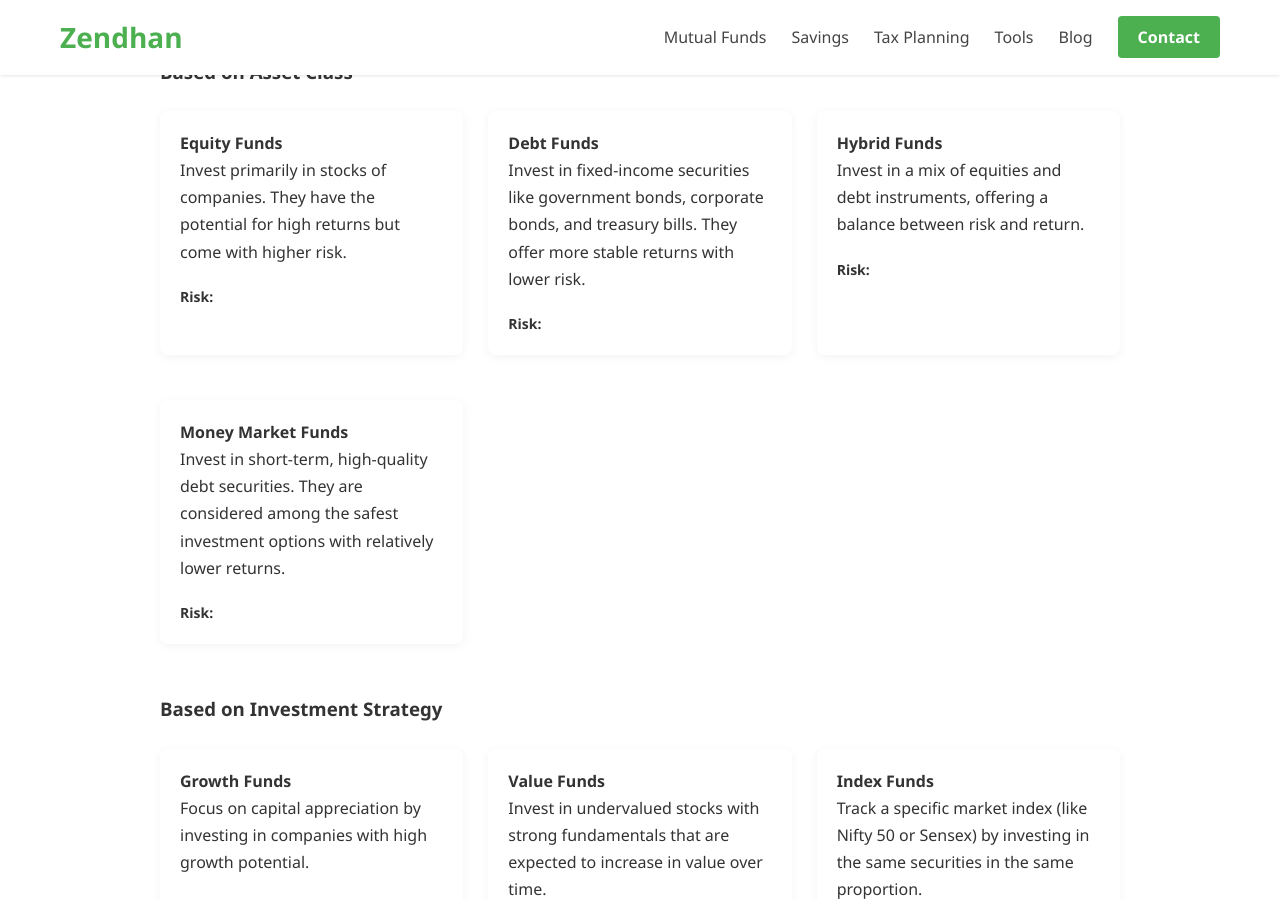
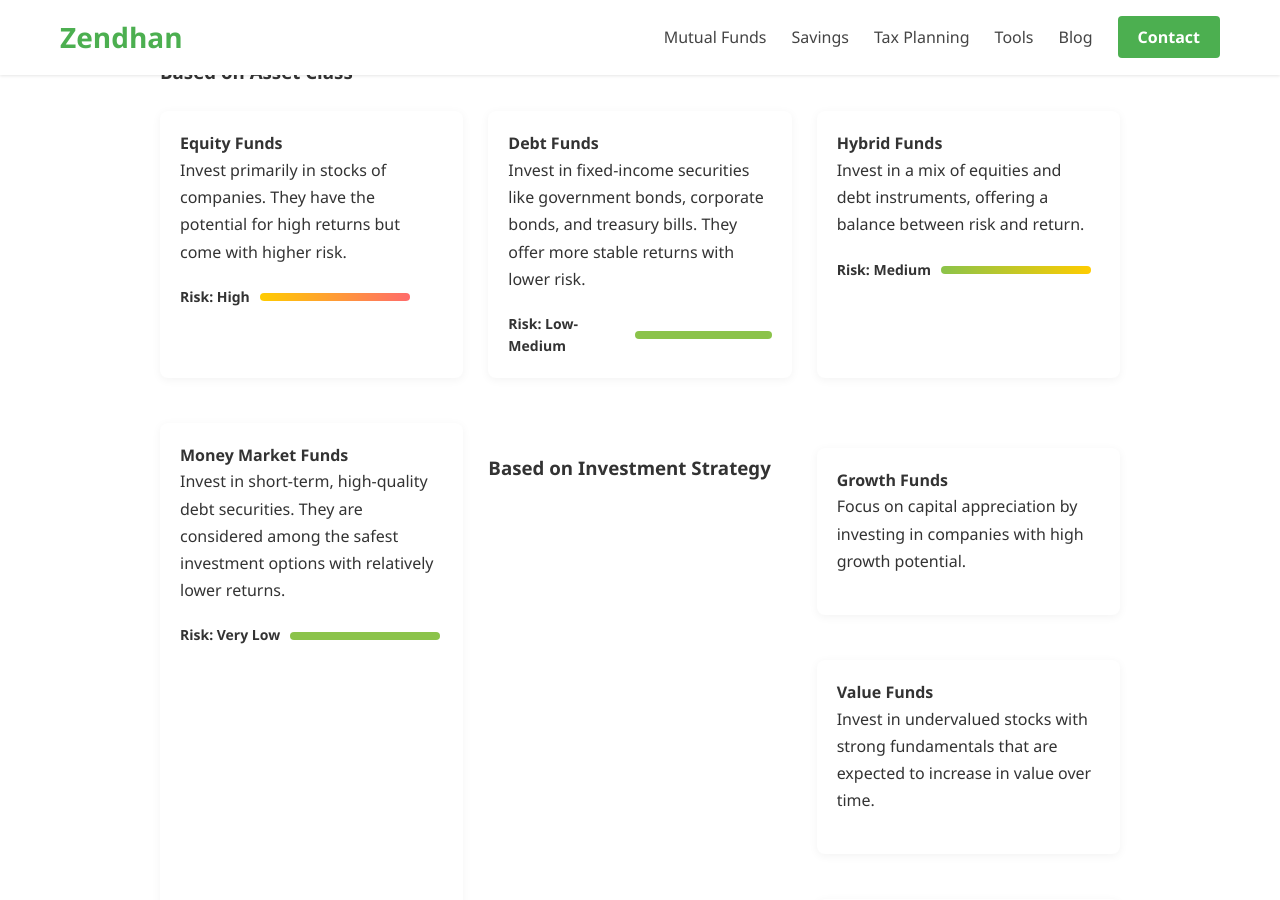
Before and after one commit to nandan11/zendhan, a Jekyll site: the page built from mutual-funds.html, in a window 1280 px wide and 900 px high, scrolled down 2241 px. Built offline with Jekyll 4.4.1, drawn with Linux system fonts in a browser that asks for light colours.

Commit message:
Update mutual-funds.html
risk meter mutual funds

```diff
--- a/mutual-funds.html
+++ b/mutual-funds.html
@@ -79,14 +79,8 @@ title: Understanding Mutual Funds
     <h4>Equity Funds</h4>
     <p>Invest primarily in stocks of companies. They have the potential for high returns but come with higher risk.</p>
     <div class="risk-level">
-                    <span>Risk:</span>
-                    <div class="risk-meter">
-                        <div class="risk-unit risk-filled"></div>
-                        <div class="risk-unit risk-filled"></div>
-                        <div class="risk-unit risk-filled"></div>
-                        <div class="risk-unit risk-filled"></div>
-                        <div class="risk-unit risk-filled"></div>
-                    </div>
+        <span>Risk: High</span>
+        <div class="risk-meter risk-high"></div>
     </div>
 </div>
 
@@ -94,14 +88,8 @@ title: Understanding Mutual Funds
     <h4>Debt Funds</h4>
     <p>Invest in fixed-income securities like government bonds, corporate bonds, and treasury bills. They offer more stable returns with lower risk.</p>
     <div class="risk-level">
-                    <span>Risk:</span>
-                    <div class="risk-meter">
-                        <div class="risk-unit risk-filled"></div>
-                        <div class="risk-unit risk-filled"></div>
-                        <div class="risk-unit"></div>
-                        <div class="risk-unit"></div>
-                        <div class="risk-unit"></div>
-                    </div>
+        <span>Risk: Low-Medium</span>
+        <div class="risk-meter risk-low"></div>
     </div>
 </div>
 
@@ -109,14 +97,8 @@ title: Understanding Mutual Funds
     <h4>Hybrid Funds</h4>
     <p>Invest in a mix of equities and debt instruments, offering a balance between risk and return.</p>
     <div class="risk-level">
-                    <span>Risk:</span>
-                    <div class="risk-meter">
-                        <div class="risk-unit risk-filled"></div>
-                        <div class="risk-unit risk-filled"></div>
-                        <div class="risk-unit risk-filled"></div>
-                        <div class="risk-unit"></div>
-                        <div class="risk-unit"></div>
-                    </div>
+        <span>Risk: Medium</span>
+        <div class="risk-meter risk-medium"></div>
     </div>
 </div>
 
@@ -124,15 +106,8 @@ title: Understanding Mutual Funds
     <h4>Money Market Funds</h4>
     <p>Invest in short-term, high-quality debt securities. They are considered among the safest investment options with relatively lower returns.</p>
     <div class="risk-level">
-                    <span>Risk:</span>
-                    <div class="risk-meter">
-                        <div class="risk-unit risk-filled"></div>
-                        <div class="risk-unit"></div>
-                        <div class="risk-unit"></div>
-                        <div class="risk-unit"></div>
-                        <div class="risk-unit"></div>
-                    </div>
-                </div>
+        <span>Risk: Very Low</span>
+        <div class="risk-meter risk-low"></div>
     </div>
 </div>
 
```
Lines whose indentation alone changed are shown as unchanged.
